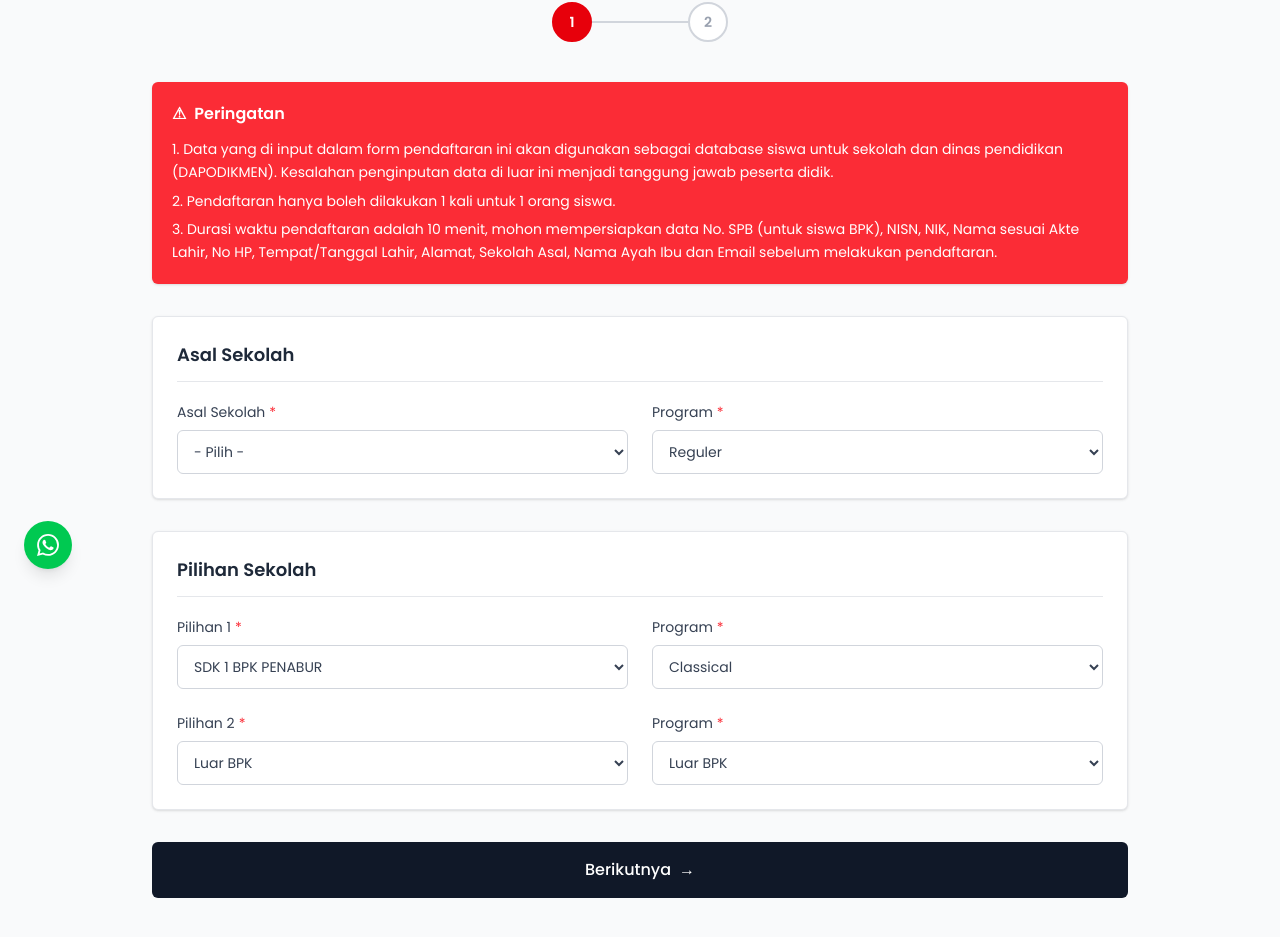
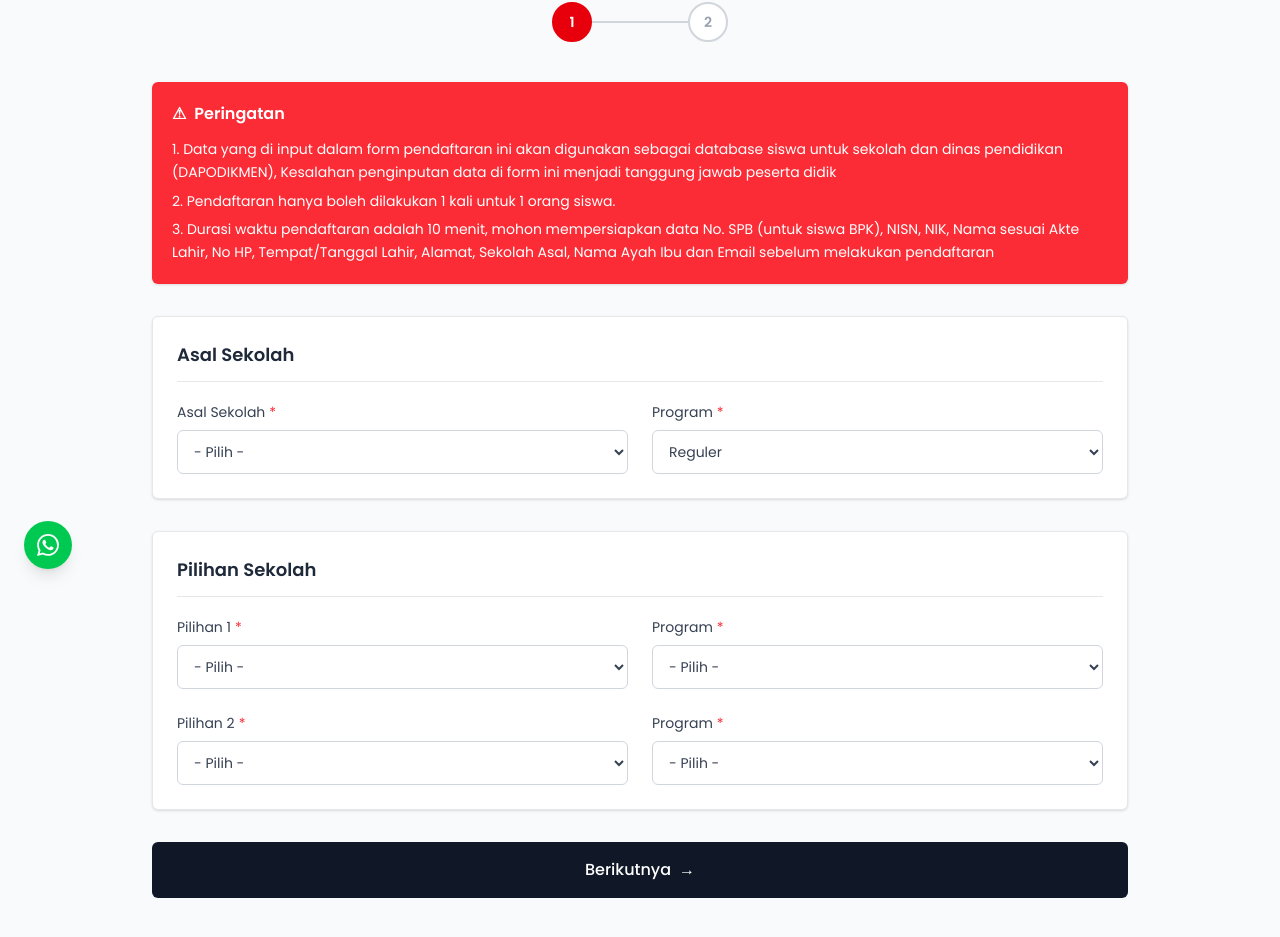
Before and after one commit to RianiDestianti/ppdbbpk, a Next.js app: page /form in a window 1280 px wide. Shown: the part 207-1144 px from the top of the page. Built offline with nearby package versions, Linux system fonts and the light colour scheme.

Commit message:
FIX : Select Jenjang

```diff
--- a/app/form/page.tsx
+++ b/app/form/page.tsx
@@ -1,25 +1,98 @@
 "use client";
 
-import { useEffect, useState } from "react";
+import { Suspense, useEffect, useState } from "react";
+import { useSearchParams } from "next/navigation";
 import Navbar from "@/components/Navbar";
 import Footer from "@/components/Footer";
 import { useAppDispatch, useAppSelector } from "@/hooks/useStore";
 import { saveSiswa } from "@/store/controllers/siswaController";
 import { resetResponse } from "@/store/slices/siswaSlice";
 import { initialFormSiswa, SiswaFormData } from "@/store/types/SiswaTypes";
+import { Jenjang, JenjangConfig } from "@/store/types/JenjangTypes";
 import { handleChangeInput } from "@/libs/general";
 import Swal from "sweetalert2";
 
 const steps = [1, 2];
 
+const jenjangConfig: Record<Jenjang, JenjangConfig> = {
+    tk: {
+        label: "TK",
+        peringatan: [
+            "Data yang di input dalam form pendaftaran ini akan digunakan sebagai database siswa untuk sekolah dan dinas pendidikan (DAPODIKMEN), Kesalahan penginputan data di form ini menjadi tanggung jawab peserta didik",
+            "Pendaftaran hanya boleh dilakukan 1 kali untuk 1 orang siswa.",
+            "Durasi waktu pendaftaran adalah 10 menit, mohon mempersiapkan data no. SPB (untuk siswa BPK), NISN, NIK, Nama sesuai Akte Lahir, No. HP, Tempat/Tanggal Lahir, Alamat, Sekolah Asal, Nama Ayah Ibu dan Email sebelum melakukan pendaftaran",
+        ],
+        asalSekolahOptions:    ["- Pilih -", "Luar BPK"],
+        pilihanSekolahOptions: ["- Pilih -", "TKK 1 BPK PENABUR", "TKK 2 BPK PENABUR", "TKK 3 BPK PENABUR", "Luar BPK"],
+        programPilihanOptions: ["- Pilih -", "Reguler"],
+    },
+    sd: {
+        label: "SD",
+        peringatan: [
+            "Data yang di input dalam form pendaftaran ini akan digunakan sebagai database siswa untuk sekolah dan dinas pendidikan (DAPODIKMEN), Kesalahan penginputan data di form ini menjadi tanggung jawab peserta didik",
+            "Pendaftaran hanya boleh dilakukan 1 kali untuk 1 orang siswa.",
+            "Durasi waktu pendaftaran adalah 10 menit, mohon mempersiapkan data No. SPB (untuk siswa BPK), NISN, NIK, Nama sesuai Akte Lahir, No HP, Tempat/Tanggal Lahir, Alamat, Sekolah Asal, Nama Ayah Ibu dan Email sebelum melakukan pendaftaran",
+        ],
+        asalSekolahOptions:    ["- Pilih -", "TKK BPK PENABUR", "Luar BPK"],
+        pilihanSekolahOptions: ["- Pilih -", "SDK 1 BPK PENABUR", "SDK 2 BPK PENABUR", "SDK 3 BPK PENABUR", "Luar BPK"],
+        programPilihanOptions: ["- Pilih -", "Classical", "Reguler"],
+    },
+    smp: {
+        label: "SMP",
+        peringatan: [
+            "Data yang di input dalam form pendaftaran ini akan digunakan sebagai database siswa untuk sekolah dan dinas pendidikan (DAPODIKMEN), Kesalahan penginputan data di form ini menjadi tanggung jawab peserta didik",
+            "Pendaftaran hanya boleh dilakukan 1 kali untuk 1 orang siswa.",
+            "Pilihan program studi tertentu (Bilingual) akan ditentukan oleh hasil Psikotes/Tes Masuk Khusus",
+            "Durasi waktu pendaftaran adalah 10 menit, mohon mempersiapkan data SPB(untuk siswa BPK), NISN, NIK, Nama sesuai Akte Lahir, No. HP, Tempat/Tanggal Lahir, Alamat, Sekolah Asal, Nama Ayah Ibu dan Email sebelum melakukan pendaftaran",
+        ],
+        asalSekolahOptions:    ["- Pilih -", "SDK BPK PENABUR", "Luar BPK"],
+        pilihanSekolahOptions: ["- Pilih -", "SMPK 1 BPK PENABUR", "SMPK 2 BPK PENABUR", "SMPK 3 BPK PENABUR", "Luar BPK"],
+        programPilihanOptions: ["- Pilih -", "Reguler", "Bilingual"],
+    },
+    sma: {
+        label: "SMA",
+        peringatan: [
+            "Data yang di input dalam form pendaftaran ini akan digunakan sebagai database siswa untuk sekolah dan dinas pendidikan (DAPODIKMEN), Kesalahan penginputan data di form ini menjadi tanggung jawab peserta didik",
+            "Pendaftaran hanya boleh dilakukan 1 kali untuk 1 orang siswa.",
+            "Untuk program DCP SMAK 1 BPK PENABUR hanya untuk siswa DCP dari SMPK 1 BPK PENABUR",
+            "Pilihan program studi tertentu (IPA/Bilingual/LSP) akan ditentukan oleh hasil Psikotes/Tes Masuk Khusus",
+            "Durasi waktu pendaftaran adalah 10 menit, mohon mempersiapkan data SPB(untuk siswa BPK), NISN, NIK, Nama sesuai Akte Lahir, No. HP, Tempat/Tanggal Lahir, Alamat, Sekolah Asal, Nama Ayah Ibu dan Email sebelum melakukan pendaftaran",
+        ],
+        asalSekolahOptions:    ["- Pilih -", "SMPK BPK PENABUR", "Luar BPK"],
+        pilihanSekolahOptions: ["- Pilih -", "SMAK 1 BPK PENABUR", "SMAK 2 BPK PENABUR", "SMAK 3 BPK PENABUR", "Luar BPK"],
+        programPilihanOptions: ["- Pilih -", "Reguler", "IPA", "Bilingual", "LSP", "DCP"],
+    },
+};
+
+function parseJenjang(value: string | null): Jenjang {
+    const v = (value ?? "").toLowerCase();
+    return v === "tk" || v === "sd" || v === "smp" || v === "sma" ? v : "sd";
+}
+
 export default function FormPage() {
+    return (
+        <Suspense fallback={null}>
+            <FormPageRouter />
+        </Suspense>
+    );
+}
+
+function FormPageRouter() {
+    const searchParams         = useSearchParams();
+    const jenjang              = parseJenjang(searchParams.get("jenjang"));
+    return <FormPageContent key={jenjang} jenjang={jenjang} />;
+}
+
+function FormPageContent({ jenjang }: { jenjang: Jenjang }) {
+    const config                            = jenjangConfig[jenjang];
+
     const [currentStep, setCurrentStep]     = useState(1);
     const [asalSekolah, setAsalSekolah]     = useState("- Pilih -");
     const [programAsal, setProgramAsal]     = useState("Reguler");
-    const [pilihan1,    setPilihan1]        = useState("SDK 1 BPK PENABUR");
-    const [program1,    setProgram1]        = useState("Classical");
-    const [pilihan2,    setPilihan2]        = useState("Luar BPK");
-    const [program2,    setProgram2]        = useState("Luar BPK");
+    const [pilihan1,    setPilihan1]        = useState("- Pilih -");
+    const [program1,    setProgram1]        = useState("- Pilih -");
+    const [pilihan2,    setPilihan2]        = useState("- Pilih -");
+    const [program2,    setProgram2]        = useState("- Pilih -");
 
     const goNext = (e: React.FormEvent) => {
         e.preventDefault();
@@ -39,7 +112,7 @@ export default function FormPage() {
             <main className="flex-1 bg-gray-50">
                 <div className="max-w-5xl mx-auto px-6 py-10">
                     <h1 className="text-2xl md:text-3xl font-bold text-gray-800 mb-8 text-center">
-                        Formulir Pendaftaran Online Jenjang SD
+                        Formulir Pendaftaran Online Jenjang {config.label}
                         <br />
                         SPMB BPK PENABUR BANDUNG 2026/2027
                     </h1>
@@ -83,13 +156,9 @@ export default function FormPage() {
                                     Peringatan
                                 </h2>
                                 <ol className="list-decimal list-inside space-y-1.5 text-sm leading-relaxed">
-                                    <li>
-                                        Data yang di input dalam form pendaftaran ini akan digunakan sebagai database siswa untuk sekolah dan dinas pendidikan (DAPODIKMEN). Kesalahan penginputan data di luar ini menjadi tanggung jawab peserta didik.
-                                    </li>
-                                    <li>Pendaftaran hanya boleh dilakukan 1 kali untuk 1 orang siswa.</li>
-                                    <li>
-                                        Durasi waktu pendaftaran adalah 10 menit, mohon mempersiapkan data No. SPB (untuk siswa BPK), NISN, NIK, Nama sesuai Akte Lahir, No HP, Tempat/Tanggal Lahir, Alamat, Sekolah Asal, Nama Ayah Ibu dan Email sebelum melakukan pendaftaran.
-                                    </li>
+                                    {config.peringatan.map((text, i) => (
+                                        <li key={i}>{text}</li>
+                                    ))}
                                 </ol>
                             </div>
 
@@ -100,9 +169,9 @@ export default function FormPage() {
                                     </h2>
                                     <div className="grid grid-cols-1 md:grid-cols-2 gap-6">
                                         <SelectField label="Asal Sekolah" required value={asalSekolah} onChange={setAsalSekolah}>
-                                            <option>- Pilih -</option>
-                                            <option>Luar BPK</option>
-                                            <option>TKK BPK PENABUR</option>
+                                            {config.asalSekolahOptions.map((opt) => (
+                                                <option key={opt}>{opt}</option>
+                                            ))}
                                         </SelectField>
                                         <SelectField label="Program" required value={programAsal} onChange={setProgramAsal}>
                                             <option>Reguler</option>
@@ -116,27 +185,24 @@ export default function FormPage() {
                                     </h2>
                                     <div className="grid grid-cols-1 md:grid-cols-2 gap-6">
                                         <SelectField label="Pilihan 1" required value={pilihan1} onChange={setPilihan1}>
-                                            <option>- Pilih -</option>
-                                            <option>SDK 1 BPK PENABUR</option>
-                                            <option>SDK 2 BPK PENABUR</option>
-                                            <option>SDK 3 BPK PENABUR</option>
+                                            {config.pilihanSekolahOptions.map((opt) => (
+                                                <option key={opt}>{opt}</option>
+                                            ))}
                                         </SelectField>
                                         <SelectField label="Program" required value={program1} onChange={setProgram1}>
-                                            <option>- Pilih -</option>
-                                            <option>Classical</option>
-                                            <option>Reguler</option>
+                                            {config.programPilihanOptions.map((opt) => (
+                                                <option key={opt}>{opt}</option>
+                                            ))}
                                         </SelectField>
                                         <SelectField label="Pilihan 2" required value={pilihan2} onChange={setPilihan2}>
-                                            <option>- Pilih -</option>
-                                            <option>Luar BPK</option>
-                                            <option>SDK 1 BPK PENABUR</option>
-                                            <option>SDK 2 BPK PENABUR</option>
+                                            {config.pilihanSekolahOptions.map((opt) => (
+                                                <option key={opt}>{opt}</option>
+                                            ))}
                                         </SelectField>
                                         <SelectField label="Program" required value={program2} onChange={setProgram2}>
-                                            <option>- Pilih -</option>
-                                            <option>Luar BPK</option>
-                                            <option>Classical</option>
-                                            <option>Reguler</option>
+                                            {config.programPilihanOptions.map((opt) => (
+                                                <option key={opt}>{opt}</option>
+                                            ))}
                                         </SelectField>
                                     </div>
                                 </section>
--- /dev/null
+++ b/store/types/JenjangTypes.ts
@@ -0,0 +1,9 @@
+export type Jenjang = "tk" | "sd" | "smp" | "sma";
+
+export type JenjangConfig = {
+    label                   : string;
+    peringatan              : string[];
+    asalSekolahOptions      : string[];
+    pilihanSekolahOptions   : string[];
+    programPilihanOptions   : string[];
+};
```
